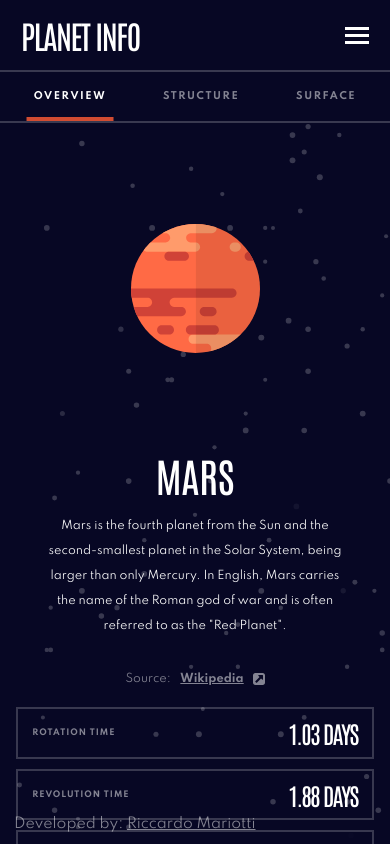
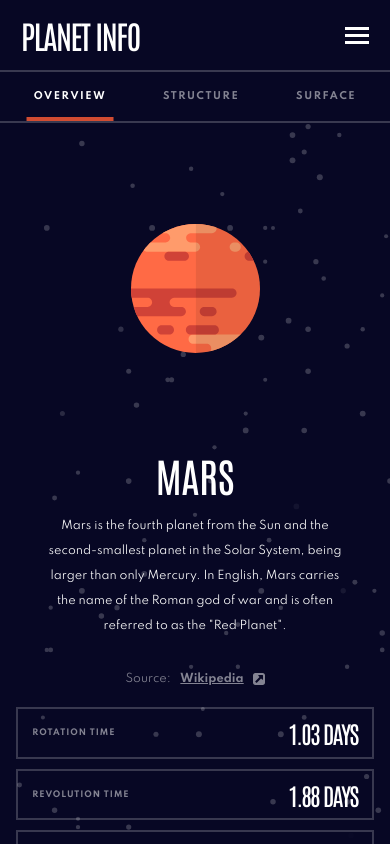
Before and after one commit to Riki9811/planets-info, a React (Vite) app: page /mars in a window 390 px wide. Built offline with nearby package versions, Linux system fonts and the light colour scheme.

Commit message:
Added footer

```diff
--- a/src/App.module.scss
+++ b/src/App.module.scss
@@ -7,18 +7,20 @@
 .outlet {
 	flex-grow: 1;
 	padding: 1%;
+    padding-bottom: 0;
 	margin-top: 4.5rem;
 	overflow-x: hidden;
 	overflow-y: auto;
-    display: grid;
-    place-items: center;
+    display: flex;
+    flex-direction: column;
+    align-items: center;
 }
 
 // width < 912px -> tablet
 @media only screen and (max-width: 57em) {
 	.outlet {
 		margin-top: 139.5px;
-		padding: 0 3% 3%;
+		padding: 0 3%;
 	}
 }
 
@@ -26,6 +28,11 @@
 @media only screen and (max-width: 48em) {
 	.outlet {
 		margin-top: 123.5px;
-		padding: 4%;
+		padding: 4% 4% 0;
+
+        &.home {
+            margin-top: 72.5px;
+            padding: 0;
+        }
 	}
 }
--- a/src/App.tsx
+++ b/src/App.tsx
@@ -1,5 +1,5 @@
 import { createContext, useRef } from "react";
-import { Outlet } from "react-router-dom";
+import { Outlet, useLocation } from "react-router-dom";
 import styles from "./App.module.scss";
 import Footer from "./components/footer";
 import Header from "./components/header";
@@ -23,15 +23,16 @@ export default function App() {
 		distFormatter: new Intl.NumberFormat("en-US", { style: "unit", unit: "kilometer" }),
 		timeFormatter: new Intl.NumberFormat("en-US", { style: "unit", unit: "day" }),
 	});
+	const location = useLocation();
 
 	return (
 		<AppContext.Provider value={{ isMobile, formatters: formatters.current }}>
 			<div className={styles.app}>
 				<Header />
-				<main className={styles.outlet}>
+				<main className={`${styles.outlet} ${location.pathname === "/" ? styles.home : null}`}>
 					<Outlet />
+					<Footer />
 				</main>
-				<Footer />
 			</div>
 		</AppContext.Provider>
 	);
--- a/src/components/footer/styles.module.scss
+++ b/src/components/footer/styles.module.scss
@@ -1,7 +1,5 @@
 .footer {
-	position: fixed;
-	bottom: 0;
-	padding: 0.5em 1em;
+	padding: 1em;
 	color: var(--white-50);
 }
 
--- a/src/components/planet-info/styles.module.scss
+++ b/src/components/planet-info/styles.module.scss
@@ -1,16 +1,15 @@
 .container {
 	width: 100%;
-	height: 90%;
-
 	display: grid;
 	grid-template:
 		"planet title" 1fr
-		"planet desc" min-content
+		"planet desc" 1fr
 		"planet btns" 1fr
 		"data data" min-content /
 		2fr 1fr;
 	row-gap: 23px;
 	max-width: 1110px;
+    flex-grow: 1;
 }
 
 .planet {
```
